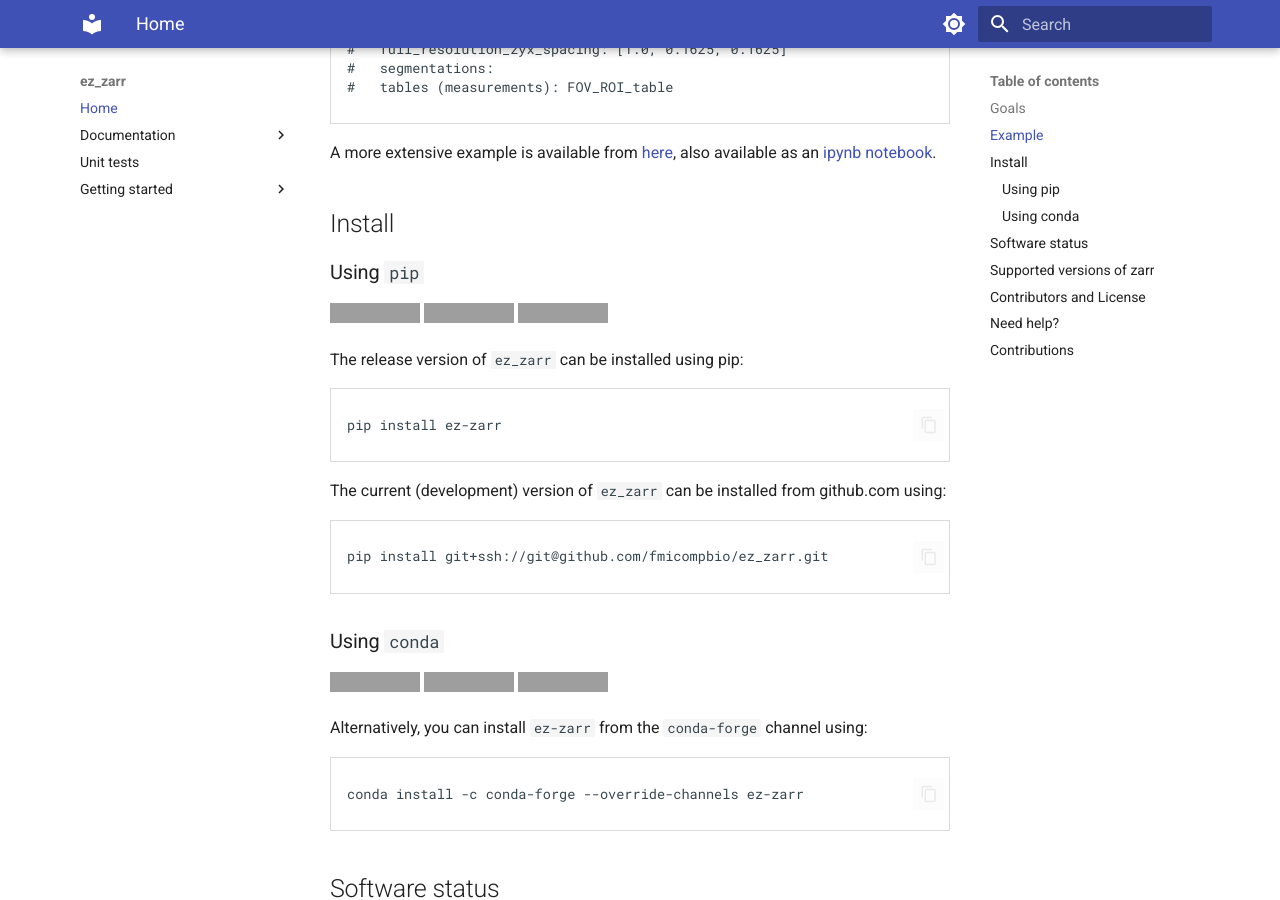
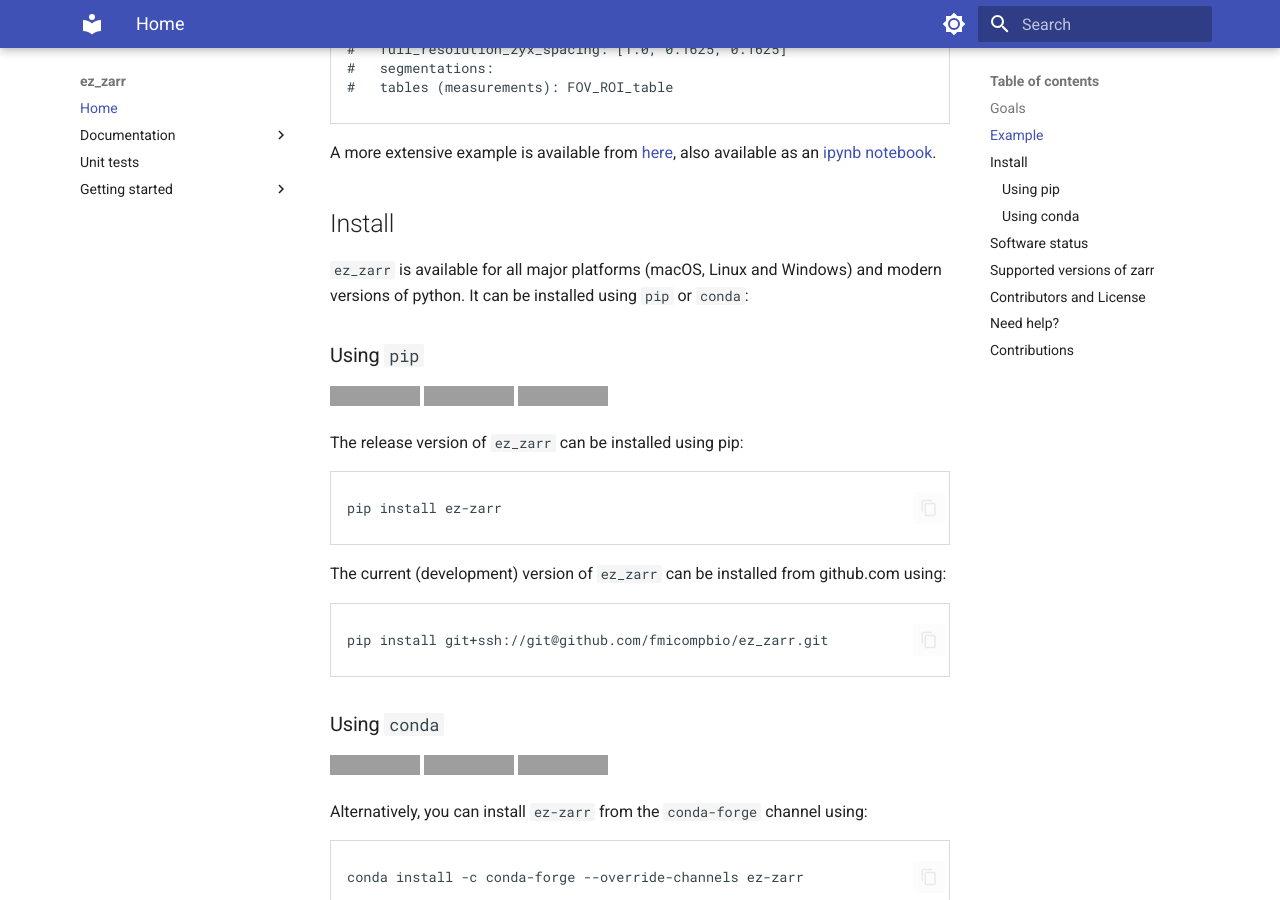
Before and after one commit to fmicompbio/ez_zarr, an MkDocs documentation site: the page built from docs/index.md, in a window 1280 px wide and 900 px high, scrolled down 1414 px, cut to the strip 0-900 px from the top of the window. Built offline with MkDocs 1.6.1 and Material for MkDocs 9.7.7, drawn with Linux system fonts in a browser that asks for light colours; grey boxes are pictures that could not be loaded.

Commit message:
mention cross-platform support
Co-authored-by: Charlotte Soneson <charlottesoneson@gmail.com>
Co-authored-by: Michael Stadler <stadler.michael@gmail.com>

```diff
--- a/docs/index.md
+++ b/docs/index.md
@@ -64,6 +64,8 @@ plate_3d
 A more extensive example is available from [here](https://fmicompbio.github.io/ez_zarr/getting_started_Image/), also available as an [ipynb notebook](https://fmicompbio.github.io/ez_zarr/getting_started_Image.ipynb).
 
 ## Install
+`ez_zarr` is available for all major platforms (macOS, Linux and Windows) and modern versions of python. It can be installed using `pip` or `conda`:
+
 ### Using `pip`
 [![PyPI - Version](https://img.shields.io/pypi/v/ez-zarr.svg?logo=pypi&label=PyPI&logoColor=gold)](https://pypi.org/project/ez-zarr/)
 [![PyPI - Python Version](https://img.shields.io/pypi/pyversions/ez-zarr.svg?logo=python&label=Python&logoColor=gold)](https://pypi.org/project/ez-zarr/)
```
Also changed, not shown: README.md (+2 -0 lines).
